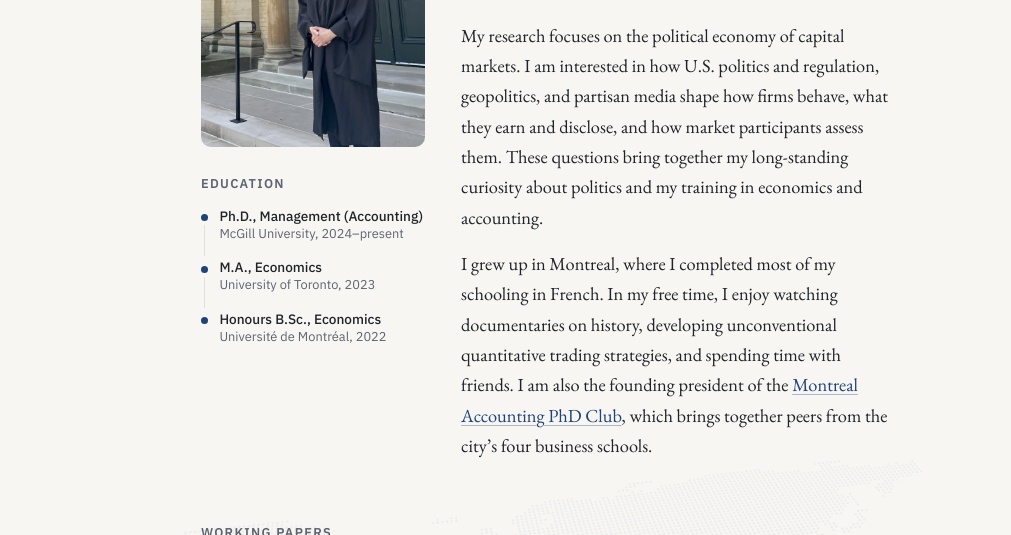
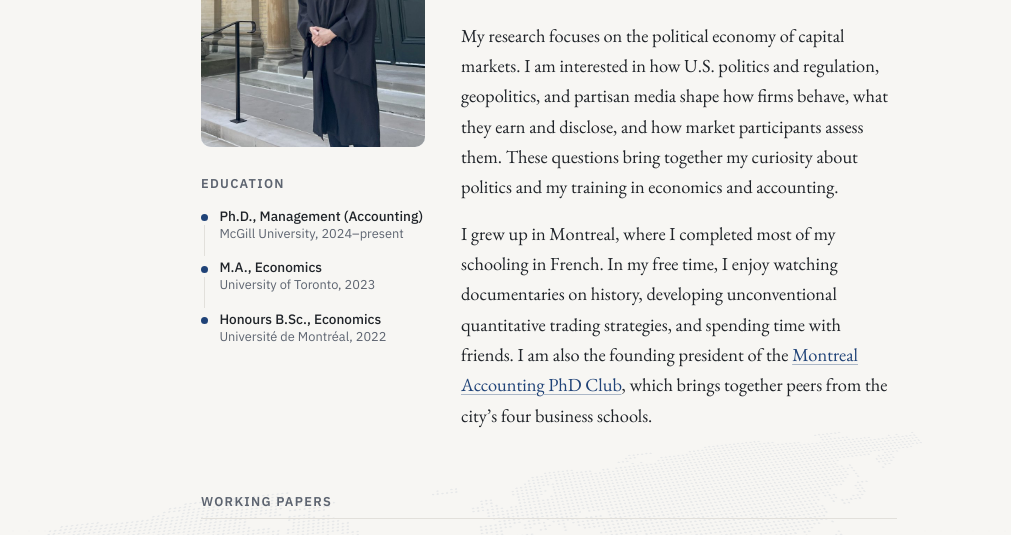
Before and after one commit to MingjieC/mingjiecao.com, a plain HTML site: page index.html in a window 1280 px wide. Shown: the part 197-732 px from the top of the page, without its empty margins (91-1102 px from the left). Drawn offline with nearby package versions, Linux system fonts and the light colour scheme.

Commit message:
Drop "long-standing" from the bio
Co-Authored-By: Claude Opus 5.5 <noreply@anthropic.com>

```diff
--- a/index.html
+++ b/index.html
@@ -56,7 +56,7 @@
             -->
           </ul>
 
-          <p>My research focuses on the political economy of capital markets. I am interested in how U.S. politics and regulation, geopolitics, and partisan media shape how firms behave, what they earn and disclose, and how market participants assess them. These questions bring together my long-standing curiosity about politics and my training in economics and accounting.</p>
+          <p>My research focuses on the political economy of capital markets. I am interested in how U.S. politics and regulation, geopolitics, and partisan media shape how firms behave, what they earn and disclose, and how market participants assess them. These questions bring together my curiosity about politics and my training in economics and accounting.</p>
 
           <p>I grew up in Montreal, where I completed most of my schooling in French. In my free time, I enjoy watching documentaries on history, developing unconventional quantitative trading strategies, and spending time with friends. I am also the founding president of the <a href="https://mtlaccountingphd.club" target="_blank" rel="noopener">Montreal Accounting PhD Club</a>, which brings together peers from the city&rsquo;s four business schools.</p>
 
```
